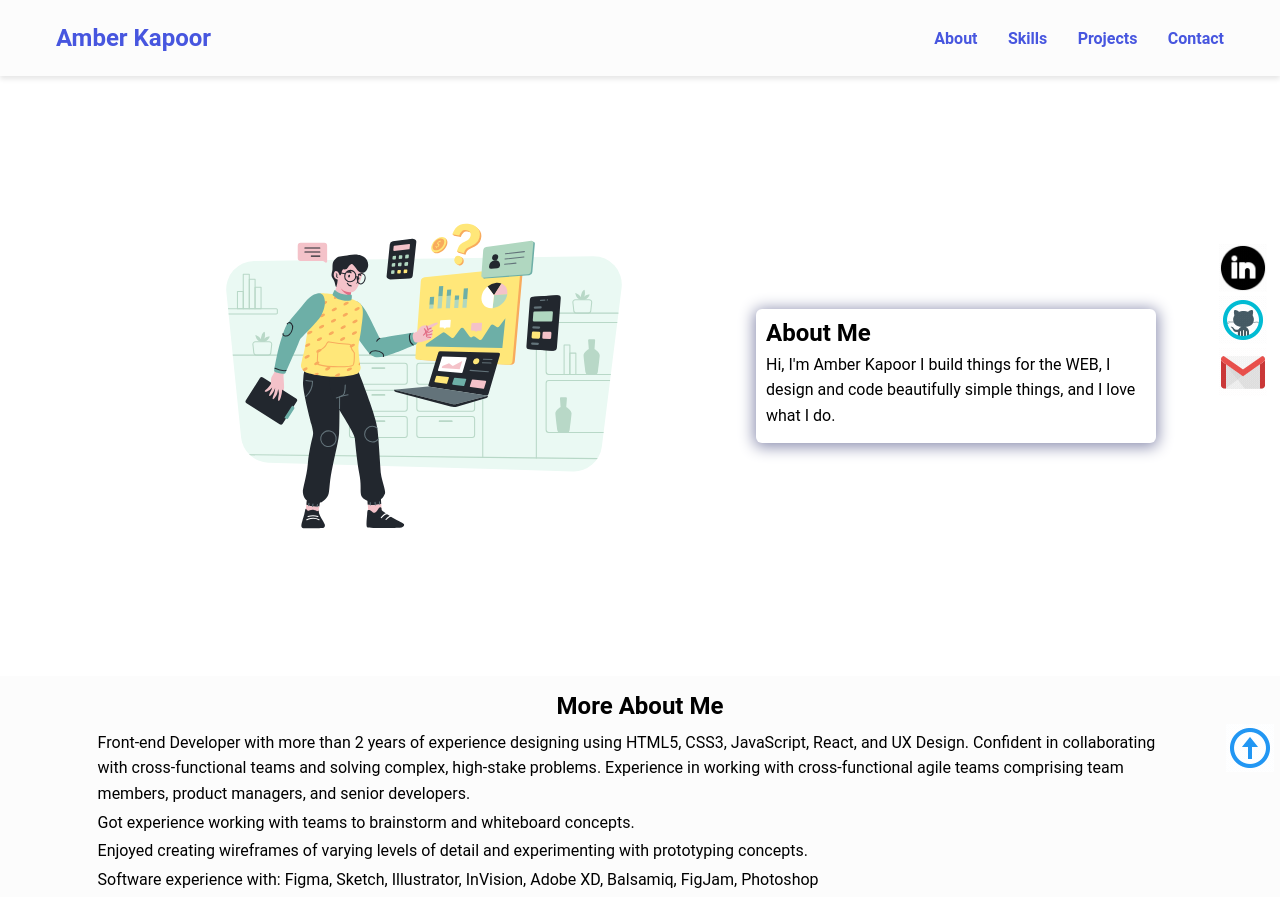
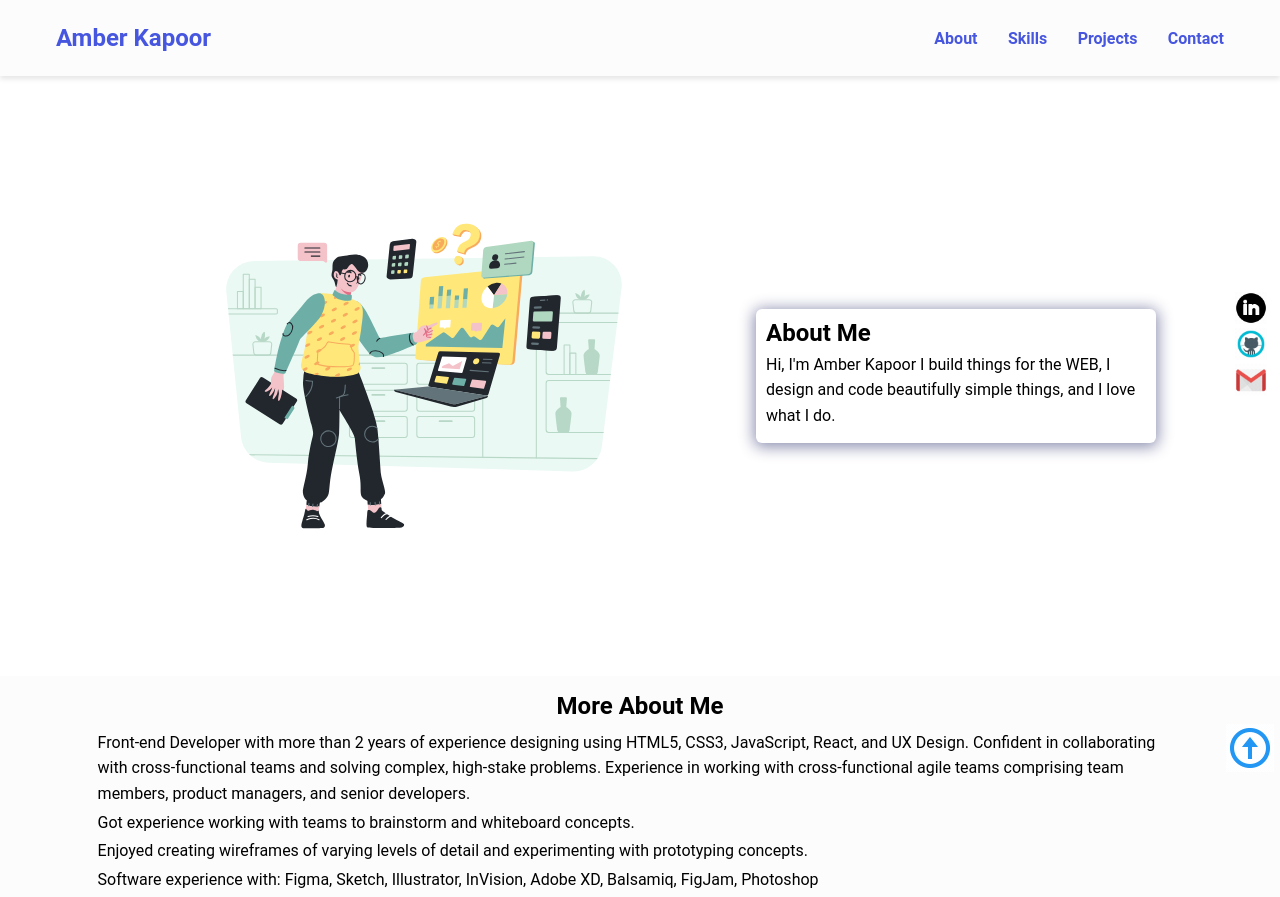
Before and after one commit to Amberkapoor/Portfolio, a plain HTML site: page index.html in a window 1280 px wide. Shown: the top 897 px of the page. Drawn offline with nearby package versions, Linux system fonts and the light colour scheme; a web font is replaced by a local one.

Commit message:
updated css

```diff
--- a/style.css
+++ b/style.css
@@ -246,8 +246,8 @@ nav ul li {
     bottom: 50%;
 }
 .socicon {
-    width: 3rem;
-    height: 3rem;
+    width: 2rem;
+    height: 2rem;
 }
 /* Footer */
 footer {
```
